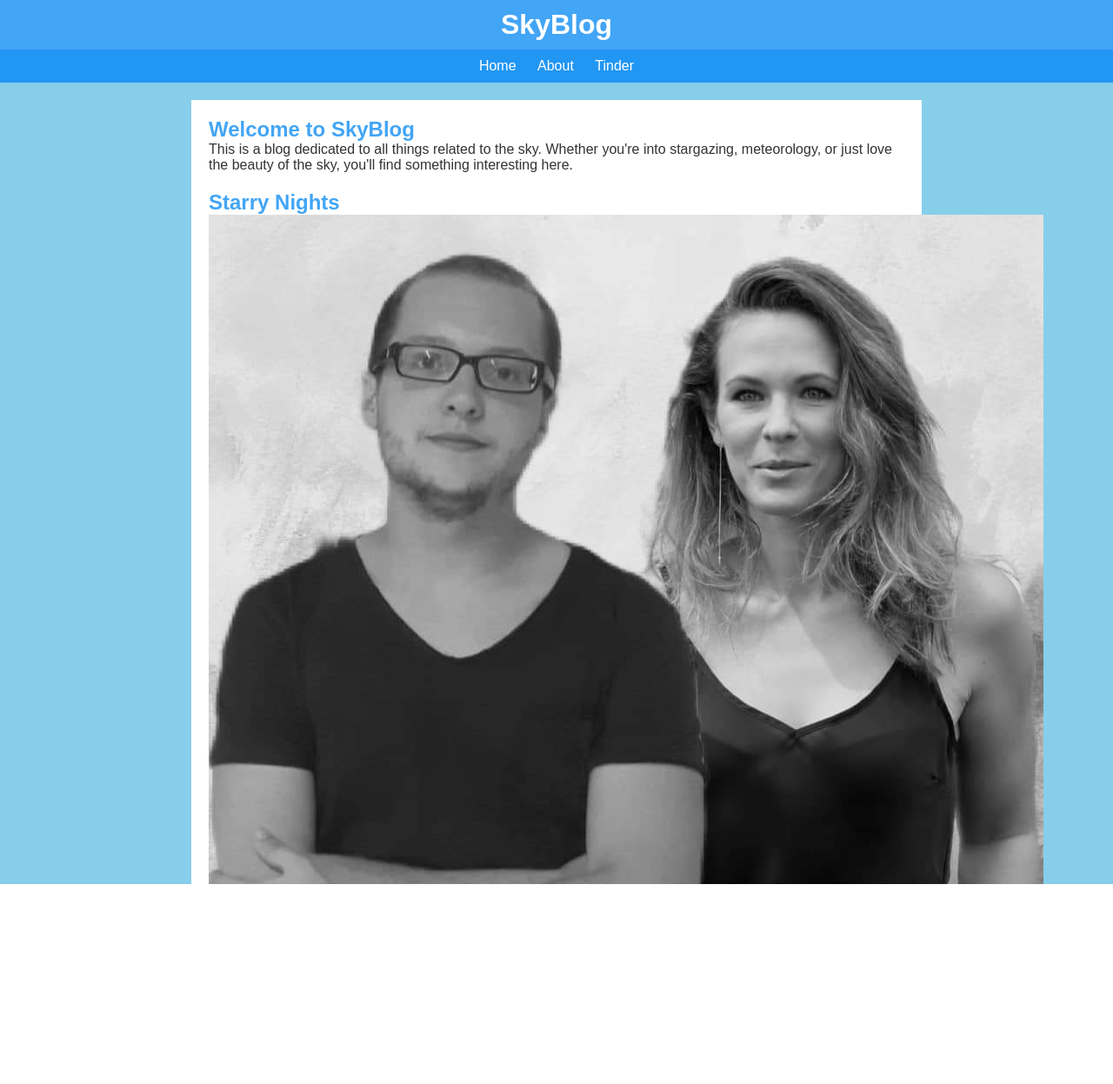
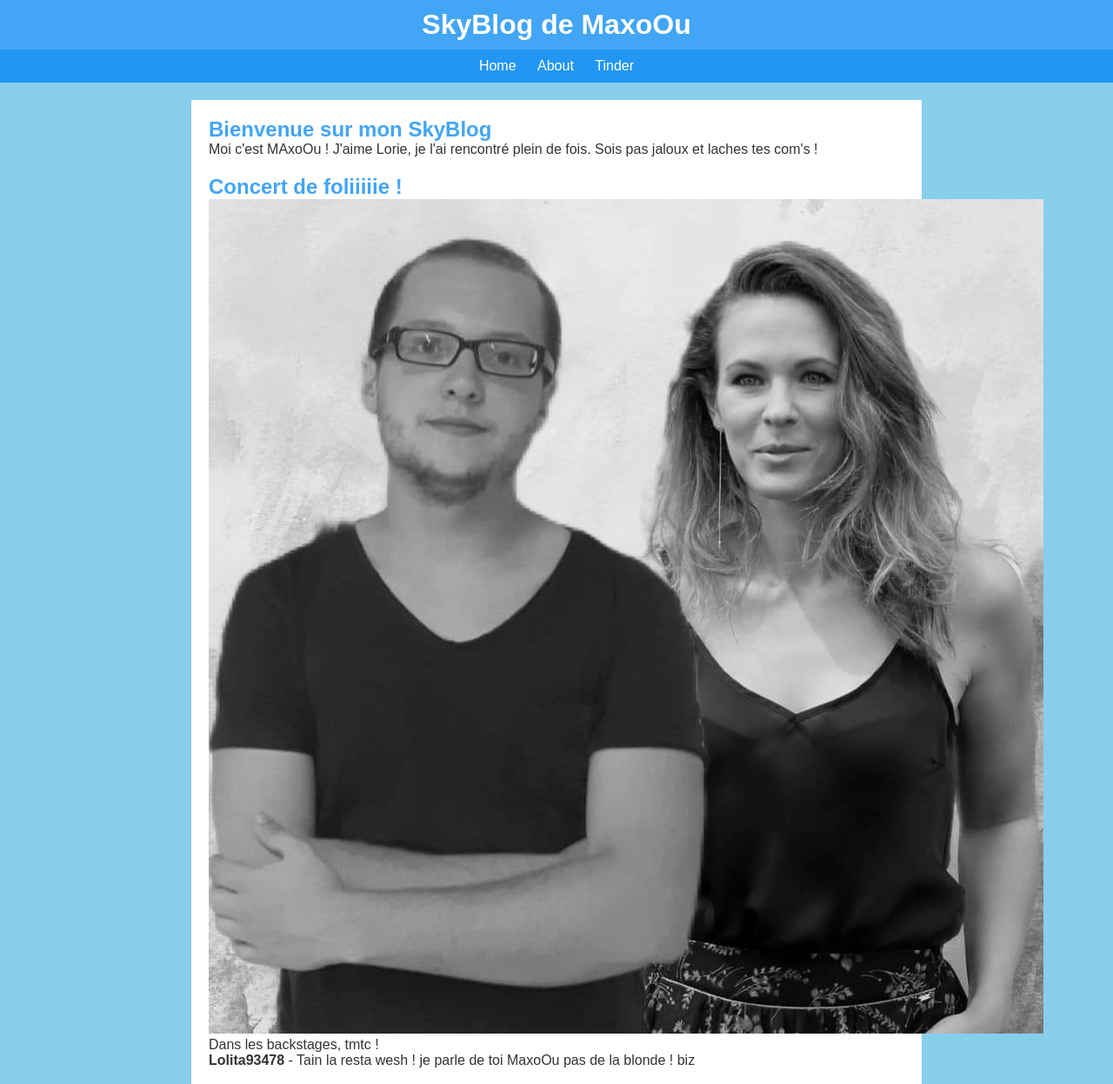
Before and after one commit to Remitdx/skyblog-max, a plain HTML site: page index.html in a window 1280 px wide. Shown: the top 1247 px of the page at 87% size. Drawn offline with Linux system fonts and the light colour scheme.

Commit message:
Update index.html

```diff
--- a/index.html
+++ b/index.html
@@ -3,12 +3,12 @@
 <head>
     <meta charset="UTF-8">
     <meta name="viewport" content="width=device-width, initial-scale=1.0">
-    <title>SkyBlog</title>
+    <title>SkyBlog de MaxoOu</title>
     <link rel="stylesheet" href="style.css">
 </head>
 <body>
     <header>
-        <h1>SkyBlog</h1>
+        <h1>SkyBlog de MaxoOu</h1>
     </header>
     <nav>
         <ul>
@@ -19,18 +19,22 @@
     </nav>
     <main>
         <article>
-            <h2>Welcome to SkyBlog</h2>
-            <p>This is a blog dedicated to all things related to the sky. Whether you're into stargazing, meteorology, or just love the beauty of the sky, you'll find something interesting here.</p>
+            <h2>Bienvenue sur mon SkyBlog</h2>
+            <p>Moi c'est MAxoOu ! J'aime Lorie, je l'ai rencontré plein de fois. Sois pas jaloux et laches tes com's !</p>
         </article>
         <article>
-            <h2>Starry Nights</h2>
+            <h2>Concert de foliiiiie !</h2>
             <img src="Lorie_BW.jpg">
-            <img src="Garou_not_jalous.jpg">
-            <p>There's nothing quite like a clear, starry night. Explore our articles on the best places for stargazing and tips for amateur astronomers.</p>
+            <p>Dans les backstages, tmtc !</p>
+            <div class='comments'>
+                <p> <strong> Lolita93478 </strong> - Tain la resta wesh ! je parle de toi MaxoOu pas de la blonde ! biz</p>
+            </div>
         </article>
+
+        <img src="Garou_not_jalous.jpg">
     </main>
     <footer>
-        &copy; 2023 SkyBlog
+        &copy; 2002-2021 RIP SkyBlog
     </footer>
 </body>
 </html>
```
